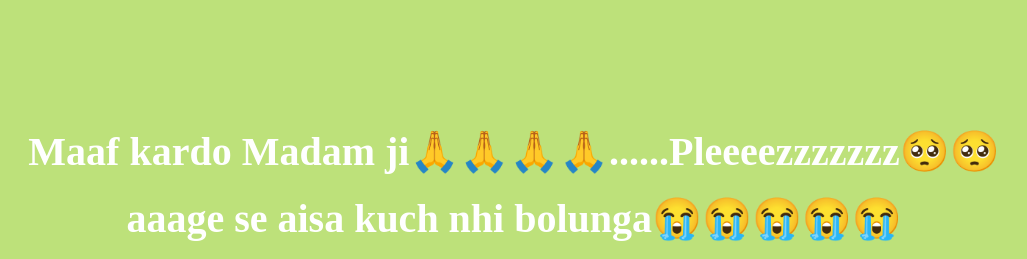
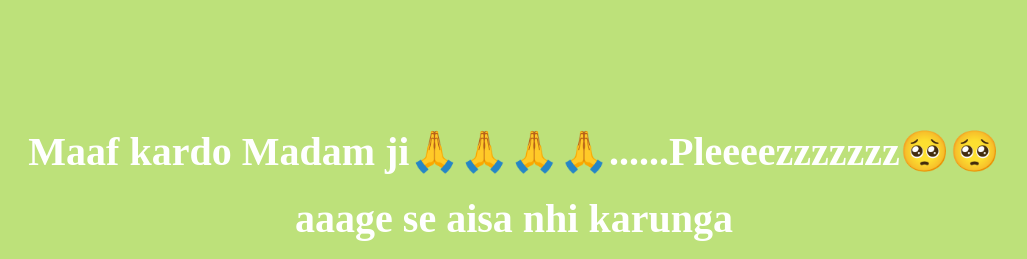
Before and after one commit to slowflash1232/sorry-madamji, a plain HTML site: page index.html in a window 1280 px wide. Shown: the top 259 px of the page, without its empty margins (126-1153 px from the left). Drawn offline with Linux system fonts and the light colour scheme.

Commit message:
Update index.html

```diff
--- a/index.html
+++ b/index.html
@@ -8,7 +8,7 @@
         <div class="container">
             <div >
                 <h1 class = "header_text">Maaf kardo Madam ji🙏🙏🙏🙏......Pleeeezzzzzzz🥺🥺 </h1>
-                <h1 class = "header_text">aaage se aisa kuch nhi bolunga😭😭😭😭😭</h1>
+                <h1 class = "header_text">aaage se aisa nhi karunga</h1>
                 <h1 class = "header_text">pleeezzz maaf kr dooo</h1>
             </div>
             <div class="gif_container">
```
